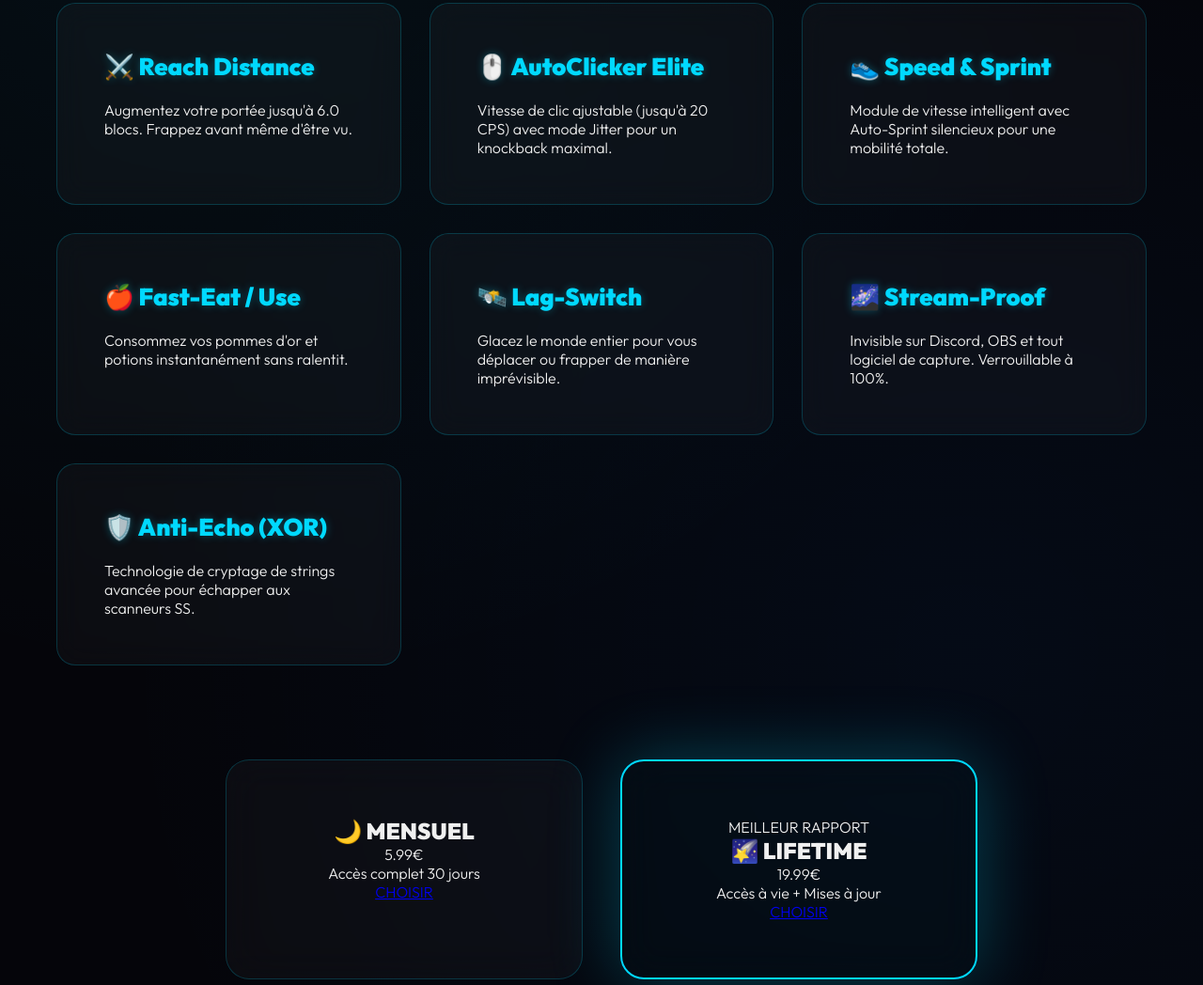
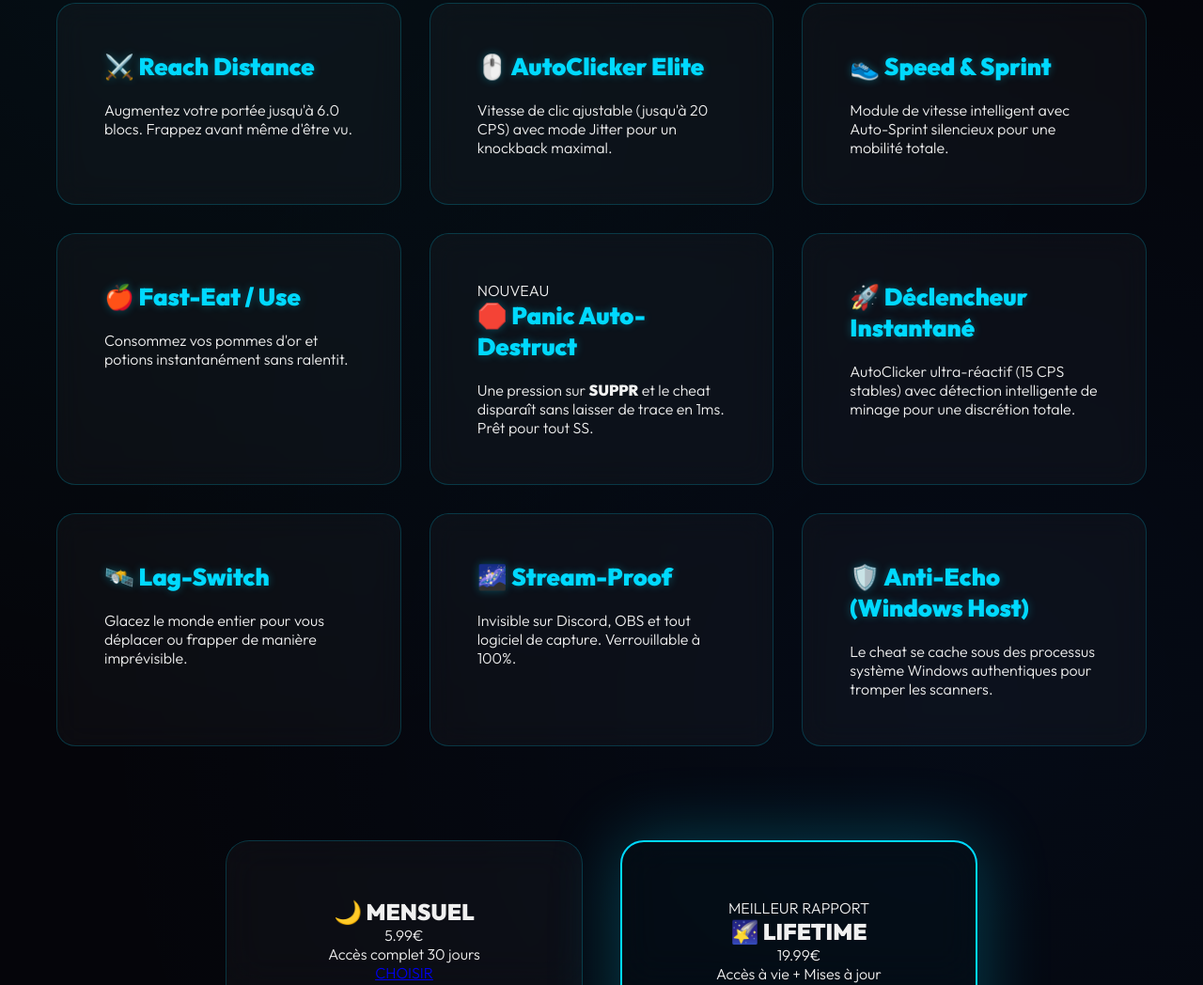
Before and after one commit to Trykkoo/Serenity-Pro, a plain HTML site: page index.html in a window 1280 px wide. Shown: the part 801-1849 px from the top of the page at 94% size. Drawn offline with Linux system fonts and the light colour scheme.

Commit message:
Add files via upload

```diff
--- a/index.html
+++ b/index.html
@@ -49,6 +49,15 @@
                 <p>Consommez vos pommes d'or et potions instantanément sans ralentit.</p>
             </div>
             <!-- STEALTH / GHOST -->
+            <div class="feature-card highlighted">
+                <div class="badge">NOUVEAU</div>
+                <h3>🛑 Panic Auto-Destruct</h3>
+                <p>Une pression sur <b>SUPPR</b> et le cheat disparaît sans laisser de trace en 1ms. Prêt pour tout SS.</p>
+            </div>
+            <div class="feature-card">
+                <h3>🚀 Déclencheur Instantané</h3>
+                <p>AutoClicker ultra-réactif (15 CPS stables) avec détection intelligente de minage pour une discrétion totale.</p>
+            </div>
             <div class="feature-card">
                 <h3>🛰️ Lag-Switch</h3>
                 <p>Glacez le monde entier pour vous déplacer ou frapper de manière imprévisible.</p>
@@ -58,8 +67,8 @@
                 <p>Invisible sur Discord, OBS et tout logiciel de capture. Verrouillable à 100%.</p>
             </div>
             <div class="feature-card">
-                <h3>🛡️ Anti-Echo (XOR)</h3>
-                <p>Technologie de cryptage de strings avancée pour échapper aux scanneurs SS.</p>
+                <h3>🛡️ Anti-Echo (Windows Host)</h3>
+                <p>Le cheat se cache sous des processus système Windows authentiques pour tromper les scanners.</p>
             </div>
         </section>
 
```
